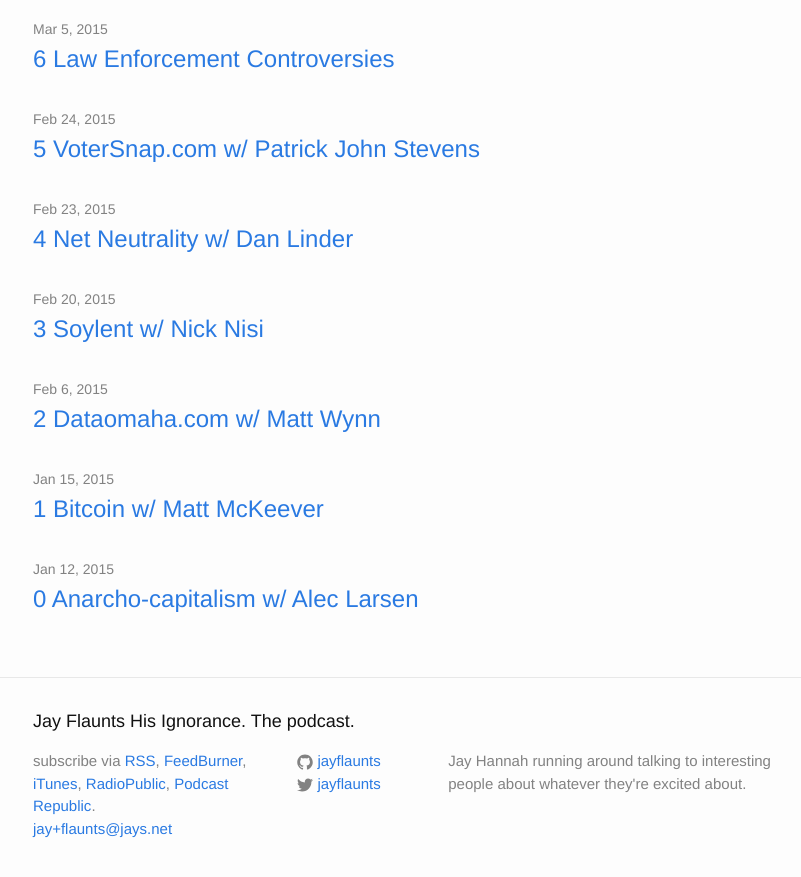
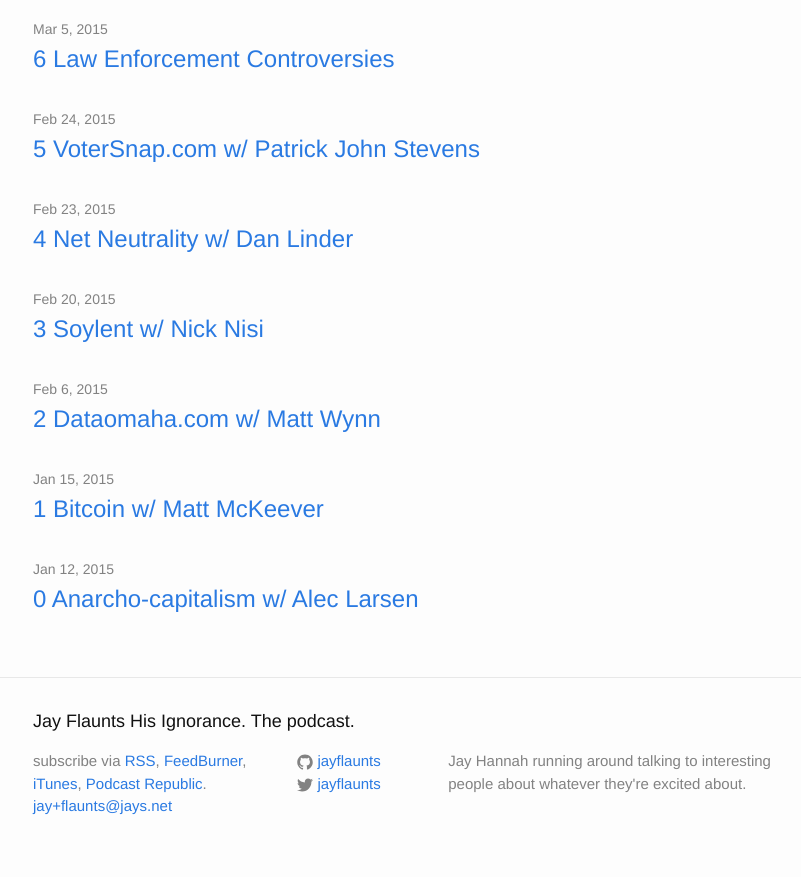
Before and after one commit to jhannah/jayflaunts, a Jekyll site: the page built from index.html, in a window 1280 px wide and 900 px high, scrolled down 5043 px. Shown: the top 877 px of the window, without its empty margins (237-1038 px from the left). Built offline with Jekyll 4.4.1, drawn with Linux system fonts in a browser that asks for light colours.

Commit message:
RadioPublic also dead.

```diff
--- a/_includes/footer.html
+++ b/_includes/footer.html
@@ -12,7 +12,6 @@
             <a target="_blank" href="{{ "/podcast.xml" | prepend: site.baseurl }}">RSS</a>,
             <a target="_blank" href="http://feeds.feedburner.com/JayFlaunts">FeedBurner</a>,
             <a target="_blank" href="https://itunes.apple.com/au/podcast/jay-flaunts-his-ignorance./id963522849">iTunes</a>,
-            <a target="_blank" href="https://play.radiopublic.com/jay-flaunts-his-ignorance-the-podcast-69gZLP">RadioPublic</a>,
             <a target="_blank" href="https://podcastrepublic.net/podcast/963522849">Podcast Republic</a>.
           </li>
           <li><a href="mailto:{{ site.email }}">{{ site.email }}</a></li>
```
